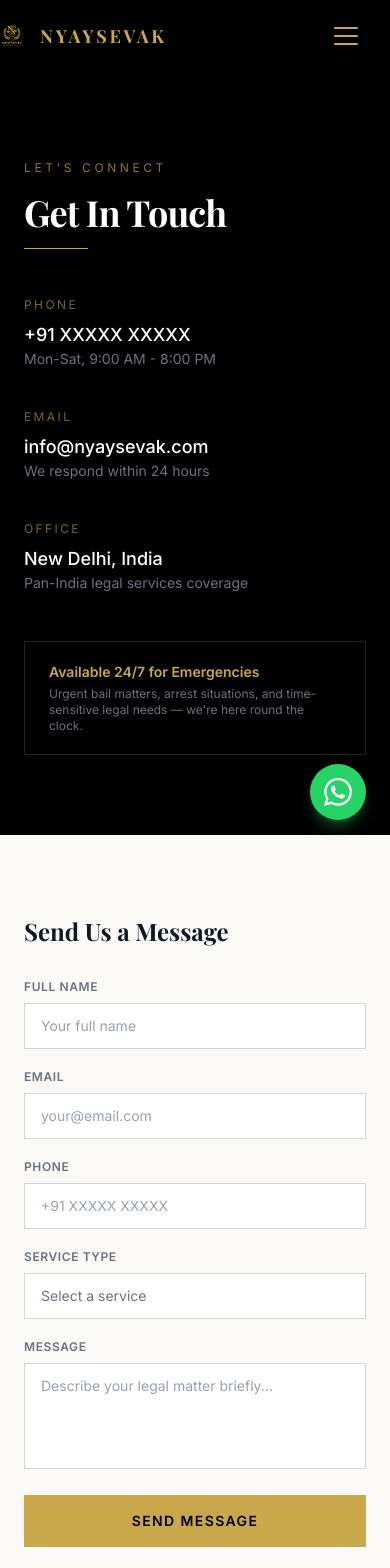
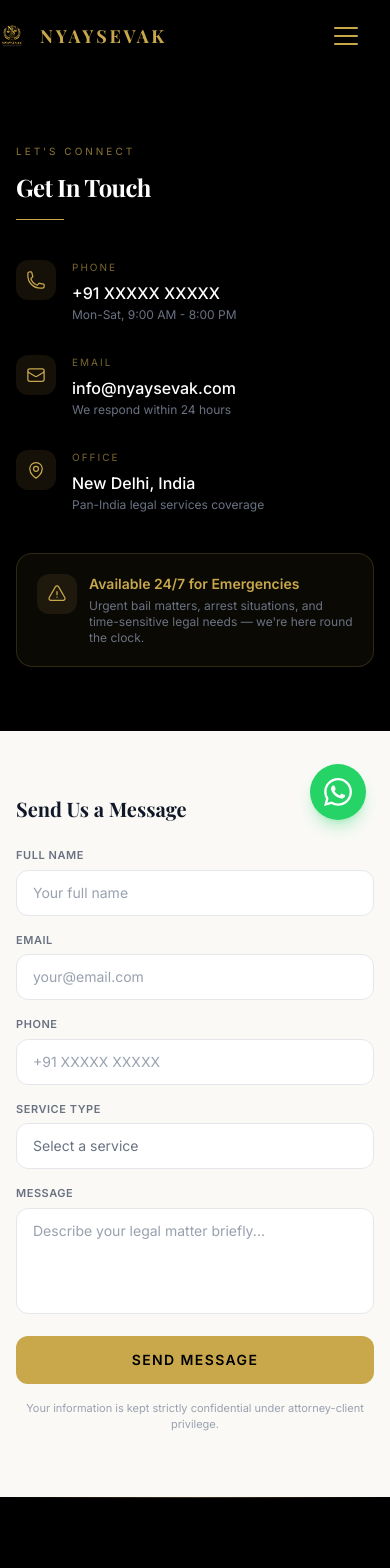
Before and after one commit to SurajCodes-lab/nyaysevak, a Next.js app: page /contact in a window 390 px wide. Shown: the top 1568 px of the page. Built offline with nearby package versions, Linux system fonts and the light colour scheme.

Commit message:
Refactor Contact, FeaturesPreview, and PracticeAreas components for improved styling and responsiveness

```diff
--- a/src/components/Contact.tsx
+++ b/src/components/Contact.tsx
@@ -15,104 +15,140 @@ export default function Contact() {
     <section id="contact" className="min-h-screen">
       <div className="flex flex-col lg:flex-row min-h-[80vh]">
         {/* Left half — Dark */}
-        <div className="flex flex-col justify-center bg-black px-6 py-20 lg:w-1/2 lg:px-16 lg:py-32">
-          <p className="mb-4 text-xs uppercase tracking-[0.3em] text-gold/70">
+        <div className="flex flex-col justify-center bg-black px-4 sm:px-6 py-16 sm:py-20 lg:w-1/2 lg:px-12 xl:px-16 lg:py-28 xl:py-32">
+          <p className="mb-3 sm:mb-4 text-[10px] sm:text-xs uppercase tracking-[0.3em] text-gold/70">
             Let&apos;s Connect
           </p>
-          <h2 className="text-4xl font-heading font-bold tracking-tight text-white lg:text-5xl">
+          <h2 className="text-2xl sm:text-3xl lg:text-4xl xl:text-5xl font-heading font-bold tracking-tight text-white">
             Get In Touch
           </h2>
 
-          <div className="mt-4 h-px w-16 bg-gold" />
+          <div className="mt-4 h-px w-12 sm:w-16 bg-gold" />
 
-          <div className="mt-12 space-y-10">
-            <div>
-              <p className="text-xs uppercase tracking-[0.2em] text-gold/60 mb-2">Phone</p>
-              <p className="text-lg text-white font-medium">+91 XXXXX XXXXX</p>
-              <p className="text-sm text-gray-500">Mon-Sat, 9:00 AM - 8:00 PM</p>
+          <div className="mt-10 sm:mt-12 space-y-8 sm:space-y-10">
+            {/* Phone */}
+            <div className="flex items-start gap-4">
+              <div className="h-10 w-10 sm:h-12 sm:w-12 rounded-xl bg-gold/10 flex items-center justify-center shrink-0">
+                <svg className="h-5 w-5 sm:h-6 sm:w-6 text-gold" fill="none" viewBox="0 0 24 24" stroke="currentColor" strokeWidth={1.5}>
+                  <path strokeLinecap="round" strokeLinejoin="round" d="M2.25 6.75c0 8.284 6.716 15 15 15h2.25a2.25 2.25 0 002.25-2.25v-1.372c0-.516-.351-.966-.852-1.091l-4.423-1.106c-.44-.11-.902.055-1.173.417l-.97 1.293c-.282.376-.769.542-1.21.38a12.035 12.035 0 01-7.143-7.143c-.162-.441.004-.928.38-1.21l1.293-.97c.363-.271.527-.734.417-1.173L6.963 3.102a1.125 1.125 0 00-1.091-.852H4.5A2.25 2.25 0 002.25 4.5v2.25z" />
+                </svg>
+              </div>
+              <div>
+                <p className="text-[10px] sm:text-xs uppercase tracking-[0.2em] text-gold/60 mb-1.5 sm:mb-2">Phone</p>
+                <p className="text-base sm:text-lg text-white font-medium">+91 XXXXX XXXXX</p>
+                <p className="text-xs sm:text-sm text-gray-500 mt-0.5">Mon-Sat, 9:00 AM - 8:00 PM</p>
+              </div>
             </div>
-            <div>
-              <p className="text-xs uppercase tracking-[0.2em] text-gold/60 mb-2">Email</p>
-              <p className="text-lg text-white font-medium">info@nyaysevak.com</p>
-              <p className="text-sm text-gray-500">We respond within 24 hours</p>
+
+            {/* Email */}
+            <div className="flex items-start gap-4">
+              <div className="h-10 w-10 sm:h-12 sm:w-12 rounded-xl bg-gold/10 flex items-center justify-center shrink-0">
+                <svg className="h-5 w-5 sm:h-6 sm:w-6 text-gold" fill="none" viewBox="0 0 24 24" stroke="currentColor" strokeWidth={1.5}>
+                  <path strokeLinecap="round" strokeLinejoin="round" d="M21.75 6.75v10.5a2.25 2.25 0 01-2.25 2.25h-15a2.25 2.25 0 01-2.25-2.25V6.75m19.5 0A2.25 2.25 0 0019.5 4.5h-15a2.25 2.25 0 00-2.25 2.25m19.5 0v.243a2.25 2.25 0 01-1.07 1.916l-7.5 4.615a2.25 2.25 0 01-2.36 0L3.32 8.91a2.25 2.25 0 01-1.07-1.916V6.75" />
+                </svg>
+              </div>
+              <div>
+                <p className="text-[10px] sm:text-xs uppercase tracking-[0.2em] text-gold/60 mb-1.5 sm:mb-2">Email</p>
+                <p className="text-base sm:text-lg text-white font-medium">info@nyaysevak.com</p>
+                <p className="text-xs sm:text-sm text-gray-500 mt-0.5">We respond within 24 hours</p>
+              </div>
             </div>
-            <div>
-              <p className="text-xs uppercase tracking-[0.2em] text-gold/60 mb-2">Office</p>
-              <p className="text-lg text-white font-medium">New Delhi, India</p>
-              <p className="text-sm text-gray-500">Pan-India legal services coverage</p>
+
+            {/* Office */}
+            <div className="flex items-start gap-4">
+              <div className="h-10 w-10 sm:h-12 sm:w-12 rounded-xl bg-gold/10 flex items-center justify-center shrink-0">
+                <svg className="h-5 w-5 sm:h-6 sm:w-6 text-gold" fill="none" viewBox="0 0 24 24" stroke="currentColor" strokeWidth={1.5}>
+                  <path strokeLinecap="round" strokeLinejoin="round" d="M15 10.5a3 3 0 11-6 0 3 3 0 016 0z" />
+                  <path strokeLinecap="round" strokeLinejoin="round" d="M19.5 10.5c0 7.142-7.5 11.25-7.5 11.25S4.5 17.642 4.5 10.5a7.5 7.5 0 1115 0z" />
+                </svg>
+              </div>
+              <div>
+                <p className="text-[10px] sm:text-xs uppercase tracking-[0.2em] text-gold/60 mb-1.5 sm:mb-2">Office</p>
+                <p className="text-base sm:text-lg text-white font-medium">New Delhi, India</p>
+                <p className="text-xs sm:text-sm text-gray-500 mt-0.5">Pan-India legal services coverage</p>
+              </div>
             </div>
           </div>
 
           {/* Emergency banner */}
-          <div className="mt-12 border border-gold/20 px-6 py-5">
-            <p className="text-sm font-semibold text-gold">Available 24/7 for Emergencies</p>
-            <p className="mt-1 text-xs text-gray-500">
-              Urgent bail matters, arrest situations, and time-sensitive legal needs — we&apos;re here round the clock.
-            </p>
+          <div className="mt-10 sm:mt-12 rounded-2xl bg-gold/5 border border-gold/20 p-5 sm:p-6">
+            <div className="flex items-start gap-3 sm:gap-4">
+              <div className="h-10 w-10 sm:h-12 sm:w-12 rounded-xl bg-gold/10 flex items-center justify-center shrink-0">
+                <svg className="h-5 w-5 sm:h-6 sm:w-6 text-gold" fill="none" viewBox="0 0 24 24" stroke="currentColor" strokeWidth={1.5}>
+                  <path strokeLinecap="round" strokeLinejoin="round" d="M12 9v3.75m-9.303 3.376c-.866 1.5.217 3.374 1.948 3.374h14.71c1.73 0 2.813-1.874 1.948-3.374L13.949 3.378c-.866-1.5-3.032-1.5-3.898 0L2.697 16.126zM12 15.75h.007v.008H12v-.008z" />
+                </svg>
+              </div>
+              <div>
+                <p className="text-sm sm:text-base font-semibold text-gold">Available 24/7 for Emergencies</p>
+                <p className="mt-1 sm:mt-1.5 text-xs sm:text-sm text-gray-500">
+                  Urgent bail matters, arrest situations, and time-sensitive legal needs — we&apos;re here round the clock.
+                </p>
+              </div>
+            </div>
           </div>
         </div>
 
         {/* Right half — Cream */}
-        <div className="flex flex-col justify-center bg-cream px-6 py-20 lg:w-1/2 lg:px-16 lg:py-32">
-          <h3 className="mb-8 text-2xl font-heading font-bold text-gray-900">
+        <div className="flex flex-col justify-center bg-cream px-4 sm:px-6 py-16 sm:py-20 lg:w-1/2 lg:px-12 xl:px-16 lg:py-28 xl:py-32">
+          <h3 className="mb-6 sm:mb-8 text-xl sm:text-2xl font-heading font-bold text-gray-900">
             Send Us a Message
           </h3>
 
           {submitted ? (
-            <div className="flex flex-col items-center justify-center py-16 text-center">
-              <div className="mb-4 flex h-16 w-16 items-center justify-center bg-gold/10">
-                <svg className="h-8 w-8 text-gold" fill="none" viewBox="0 0 24 24" stroke="currentColor" strokeWidth={2}>
+            <div className="flex flex-col items-center justify-center py-12 sm:py-16 text-center">
+              <div className="mb-5 sm:mb-6 flex h-16 w-16 sm:h-20 sm:w-20 items-center justify-center rounded-2xl bg-gold/10">
+                <svg className="h-8 w-8 sm:h-10 sm:w-10 text-gold" fill="none" viewBox="0 0 24 24" stroke="currentColor" strokeWidth={2}>
                   <path strokeLinecap="round" strokeLinejoin="round" d="M4.5 12.75l6 6 9-13.5" />
                 </svg>
               </div>
-              <h4 className="text-xl font-heading font-bold text-gray-900">Thank You!</h4>
-              <p className="mt-2 text-gray-500">We&apos;ll get back to you within 24 hours.</p>
+              <h4 className="text-lg sm:text-xl font-heading font-bold text-gray-900">Thank You!</h4>
+              <p className="mt-2 text-sm text-gray-500">We&apos;ll get back to you within 24 hours.</p>
             </div>
           ) : (
-            <form onSubmit={handleSubmit} className="space-y-5">
-              <div className="grid gap-5 sm:grid-cols-2">
+            <form onSubmit={handleSubmit} className="space-y-4 sm:space-y-5">
+              <div className="grid gap-4 sm:gap-5 sm:grid-cols-2">
                 <div>
-                  <label className="mb-2 block text-xs font-semibold uppercase tracking-wider text-gray-500">Full Name</label>
+                  <label className="mb-1.5 sm:mb-2 block text-[11px] sm:text-xs font-semibold uppercase tracking-wider text-gray-500">Full Name</label>
                   <input
                     type="text"
                     required
                     placeholder="Your full name"
-                    className="w-full border border-gray-300 bg-white px-4 py-3 text-sm text-gray-900 placeholder-gray-400 transition-all duration-200 hover:border-gray-400"
+                    className="w-full rounded-xl border border-gray-200 bg-white px-4 py-3 sm:py-3.5 text-sm text-gray-900 placeholder-gray-400 transition-all duration-300 hover:border-gray-300 focus:border-gold focus:ring-2 focus:ring-gold/20"
                   />
                 </div>
                 <div>
-                  <label className="mb-2 block text-xs font-semibold uppercase tracking-wider text-gray-500">Email</label>
+                  <label className="mb-1.5 sm:mb-2 block text-[11px] sm:text-xs font-semibold uppercase tracking-wider text-gray-500">Email</label>
                   <input
                     type="email"
                     required
                     placeholder="your@email.com"
-                    className="w-full border border-gray-300 bg-white px-4 py-3 text-sm text-gray-900 placeholder-gray-400 transition-all duration-200 hover:border-gray-400"
+                    className="w-full rounded-xl border border-gray-200 bg-white px-4 py-3 sm:py-3.5 text-sm text-gray-900 placeholder-gray-400 transition-all duration-300 hover:border-gray-300 focus:border-gold focus:ring-2 focus:ring-gold/20"
                   />
                 </div>
               </div>
 
-              <div className="grid gap-5 sm:grid-cols-2">
+              <div className="grid gap-4 sm:gap-5 sm:grid-cols-2">
                 <div>
-                  <label className="mb-2 block text-xs font-semibold uppercase tracking-wider text-gray-500">Phone</label>
+                  <label className="mb-1.5 sm:mb-2 block text-[11px] sm:text-xs font-semibold uppercase tracking-wider text-gray-500">Phone</label>
                   <input
                     type="tel"
                     placeholder="+91 XXXXX XXXXX"
-                    className="w-full border border-gray-300 bg-white px-4 py-3 text-sm text-gray-900 placeholder-gray-400 transition-all duration-200 hover:border-gray-400"
+                    className="w-full rounded-xl border border-gray-200 bg-white px-4 py-3 sm:py-3.5 text-sm text-gray-900 placeholder-gray-400 transition-all duration-300 hover:border-gray-300 focus:border-gold focus:ring-2 focus:ring-gold/20"
                   />
                 </div>
                 <div>
-                  <label className="mb-2 block text-xs font-semibold uppercase tracking-wider text-gray-500">Service Type</label>
-                  <select className="w-full border border-gray-300 bg-white px-4 py-3 text-sm text-gray-500 transition-all duration-200 appearance-none hover:border-gray-400">
+                  <label className="mb-1.5 sm:mb-2 block text-[11px] sm:text-xs font-semibold uppercase tracking-wider text-gray-500">Service Type</label>
+                  <select className="w-full rounded-xl border border-gray-200 bg-white px-4 py-3 sm:py-3.5 text-sm text-gray-500 transition-all duration-300 appearance-none hover:border-gray-300 focus:border-gold focus:ring-2 focus:ring-gold/20">
                     <option value="">Select a service</option>
                     <option value="civil">Civil Law</option>
                     <option value="criminal">Criminal Law</option>
-                    <option value="family">Family & Matrimonial</option>
-                    <option value="property">Property & Real Estate</option>
-                    <option value="corporate">Corporate & Business</option>
+                    <option value="family">Family &amp; Matrimonial</option>
+                    <option value="property">Property &amp; Real Estate</option>
+                    <option value="corporate">Corporate &amp; Business</option>
                     <option value="tax">Tax Law</option>
                     <option value="ip">Intellectual Property</option>
                     <option value="consumer">Consumer Protection</option>
-                    <option value="arbitration">Arbitration & ADR</option>
+                    <option value="arbitration">Arbitration &amp; ADR</option>
                     <option value="documentation">Documentation Services</option>
                     <option value="other">Other</option>
                   </select>
@@ -120,23 +156,23 @@ export default function Contact() {
               </div>
 
               <div>
-                <label className="mb-2 block text-xs font-semibold uppercase tracking-wider text-gray-500">Message</label>
+                <label className="mb-1.5 sm:mb-2 block text-[11px] sm:text-xs font-semibold uppercase tracking-wider text-gray-500">Message</label>
                 <textarea
                   rows={4}
                   required
                   placeholder="Describe your legal matter briefly..."
-                  className="w-full border border-gray-300 bg-white px-4 py-3 text-sm text-gray-900 placeholder-gray-400 transition-all duration-200 resize-none hover:border-gray-400"
+                  className="w-full rounded-xl border border-gray-200 bg-white px-4 py-3 sm:py-3.5 text-sm text-gray-900 placeholder-gray-400 transition-all duration-300 resize-none hover:border-gray-300 focus:border-gold focus:ring-2 focus:ring-gold/20"
                 />
               </div>
 
               <button
                 type="submit"
-                className="w-full bg-gold px-6 py-4 text-sm font-semibold uppercase tracking-widest text-black transition-all duration-300 hover:bg-gold-light"
+                className="rounded-xl w-full bg-gold px-6 py-3.5 sm:py-4 text-sm font-semibold uppercase tracking-widest text-black hover:bg-gold-light hover:shadow-lg hover:shadow-gold/20 transition-all duration-300"
               >
                 Send Message
               </button>
 
-              <p className="text-center text-xs text-gray-400">
+              <p className="text-center text-[11px] sm:text-xs text-gray-400">
                 Your information is kept strictly confidential under attorney-client privilege.
               </p>
             </form>
--- a/src/components/FeaturesPreview.tsx
+++ b/src/components/FeaturesPreview.tsx
@@ -3,37 +3,39 @@ import { platformFeatures } from "@/data/features";
 
 export default function FeaturesPreview() {
   return (
-    <section id="features" className="bg-dark py-24 lg:py-32">
-      <div className="mx-auto max-w-7xl px-6 lg:px-8">
-        <p className="mb-4 text-xs uppercase tracking-[0.3em] text-gold/70 text-center">
+    <section id="features" className="bg-dark py-16 sm:py-20 lg:py-28">
+      <div className="mx-auto max-w-7xl px-4 sm:px-6 lg:px-8">
+        <p className="mb-3 sm:mb-4 text-[10px] sm:text-xs uppercase tracking-[0.3em] text-gold/70 text-center">
           Platform Features
         </p>
-        <h2 className="text-center text-4xl font-heading font-bold tracking-tight text-white lg:text-5xl">
+        <h2 className="text-center text-2xl sm:text-3xl md:text-4xl lg:text-5xl font-heading font-bold tracking-tight text-white">
           Why Choose NyaySevak
         </h2>
-        <p className="mx-auto mt-4 max-w-2xl text-center text-gray-400">
+        <p className="mx-auto mt-3 sm:mt-4 max-w-2xl text-center text-sm sm:text-base text-gray-400">
           A comprehensive platform designed to make India&apos;s legal system accessible to everyone
         </p>
 
-        <div className="mt-16 grid gap-6 sm:grid-cols-2 lg:grid-cols-3">
+        <div className="mt-10 sm:mt-12 lg:mt-16 grid grid-cols-1 sm:grid-cols-2 lg:grid-cols-3 gap-4 sm:gap-5 lg:gap-6">
           {platformFeatures.map((feature, i) => (
             <Link
               key={feature.slug}
               href={`/features/${feature.slug}`}
-              className="group border border-white/5 p-8 transition-all duration-300 hover:border-gold/30 hover:bg-white/[0.02]"
+              className="group rounded-2xl bg-dark-card border border-white/5 p-5 sm:p-6 lg:p-8 hover:border-gold/30 hover:shadow-xl hover:shadow-gold/5 transition-all duration-300"
             >
-              <span className="text-3xl font-heading font-bold text-gold/20 group-hover:text-gold/40 transition-colors">
-                0{i + 1}
-              </span>
-              <h3 className="mt-4 text-lg font-heading font-bold text-white group-hover:text-gold transition-colors">
+              <div className="h-10 w-10 sm:h-12 sm:w-12 rounded-xl bg-gold/10 flex items-center justify-center">
+                <span className="text-2xl sm:text-3xl font-heading font-bold text-gold/30 group-hover:text-gold/60 transition-colors duration-300">
+                  {i + 1}
+                </span>
+              </div>
+              <h3 className="mt-4 sm:mt-5 text-base sm:text-lg font-heading font-bold text-white group-hover:text-gold transition-colors duration-300">
                 {feature.title}
               </h3>
-              <p className="mt-3 text-sm leading-relaxed text-gray-500">
+              <p className="mt-2 sm:mt-3 text-xs sm:text-sm leading-relaxed text-gray-500">
                 {feature.description}
               </p>
-              <span className="mt-6 inline-flex items-center gap-2 text-xs font-semibold uppercase tracking-widest text-gold/60 group-hover:text-gold transition-colors">
+              <span className="mt-4 sm:mt-6 inline-flex items-center gap-2 text-[10px] sm:text-xs font-semibold uppercase tracking-widest text-gold/60 group-hover:text-gold transition-colors duration-300">
                 Learn More
-                <svg className="h-3 w-3 transition-transform group-hover:translate-x-1" fill="none" viewBox="0 0 24 24" stroke="currentColor" strokeWidth={2}>
+                <svg className="h-3 w-3 transition-transform duration-300 group-hover:translate-x-1.5" fill="none" viewBox="0 0 24 24" stroke="currentColor" strokeWidth={2}>
                   <path strokeLinecap="round" strokeLinejoin="round" d="M17 8l4 4m0 0l-4 4m4-4H3" />
                 </svg>
               </span>
@@ -41,10 +43,10 @@ export default function FeaturesPreview() {
           ))}
         </div>
 
-        <div className="mt-12 text-center">
+        <div className="mt-10 sm:mt-12 text-center">
           <Link
             href="/features"
-            className="inline-flex items-center gap-2 border border-gold/40 px-8 py-4 text-sm font-semibold uppercase tracking-widest text-gold transition-all duration-300 hover:bg-gold/10 hover:border-gold"
+            className="inline-flex items-center gap-2 rounded-xl border border-gold/40 px-6 sm:px-8 py-3 sm:py-4 text-xs sm:text-sm font-semibold uppercase tracking-widest text-gold transition-all duration-300 hover:bg-gold/10 hover:border-gold hover:shadow-lg hover:shadow-gold/10"
           >
             View All Features
           </Link>
--- a/src/components/PracticeAreas.tsx
+++ b/src/components/PracticeAreas.tsx
@@ -31,15 +31,7 @@ export default function PracticeAreas() {
           {/* Left: Letter navigation */}
           <div className="lg:w-[200px] shrink-0">
             {/* Mobile: Horizontal scrollable row */}
-            <div
-              className="flex gap-1.5 pb-2 -mx-1 lg:mx-0 lg:pb-0 lg:flex-col lg:sticky lg:top-28 overflow-x-auto lg:overflow-x-visible"
-              style={{ scrollbarWidth: "none", msOverflowStyle: "none" }}
-            >
-              <style jsx>{`
-                div::-webkit-scrollbar {
-                  display: none;
-                }
-              `}</style>
+            <div className="scrollbar-hide flex gap-1.5 pb-2 -mx-1 lg:mx-0 lg:pb-0 lg:flex-col lg:sticky lg:top-28 overflow-x-auto lg:overflow-x-visible">
               <button
                 onClick={() => setActiveLetter(null)}
                 className={`h-9 w-9 sm:h-10 sm:w-10 lg:h-auto lg:w-full rounded-lg text-xs sm:text-sm font-semibold flex items-center justify-center shrink-0 transition-all duration-300 ${
```
